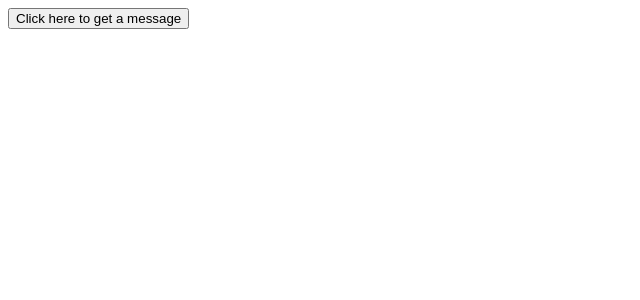
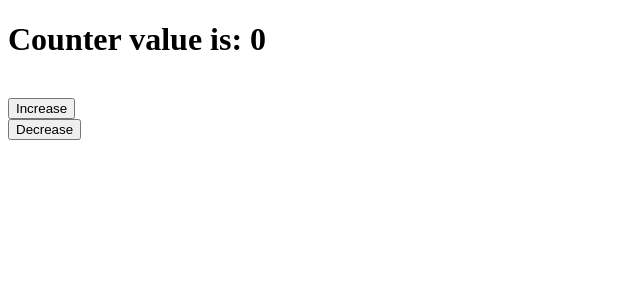
Before and after one commit to bsquidwrd/my-first-react-app, a React (Vite) app: page / in a window 1280 px wide. Shown: the top 300 px of the page, without its empty margins (0-640 px from the left). Built offline with nearby package versions, Linux system fonts and the light colour scheme.

Commit message:
React For Beginners 23

```diff
--- a/src/App.jsx
+++ b/src/App.jsx
@@ -1,9 +1,9 @@
-import Message from "./components/Message";
+import Counter from "./components/Counter";
 
 function App() {
   return (
     <div className="App">
-      <Message />
+      <Counter />
     </div>
   );
 }
--- /dev/null
+++ b/src/components/Counter.jsx
@@ -0,0 +1,23 @@
+import { useState } from "react";
+
+export default function Counter() {
+  const [counter, setCounter] = useState(0);
+
+  function increaseCounter() {
+    setCounter(counter + 1);
+  }
+
+  function decreaseCounter() {
+    setCounter(counter - 1);
+  }
+
+  return (
+    <div>
+      <h1>Counter value is: {counter}</h1>
+      <br />
+      <button onClick={increaseCounter}>Increase</button>
+      <br />
+      <button onClick={decreaseCounter}>Decrease</button>
+    </div>
+  );
+}
```
